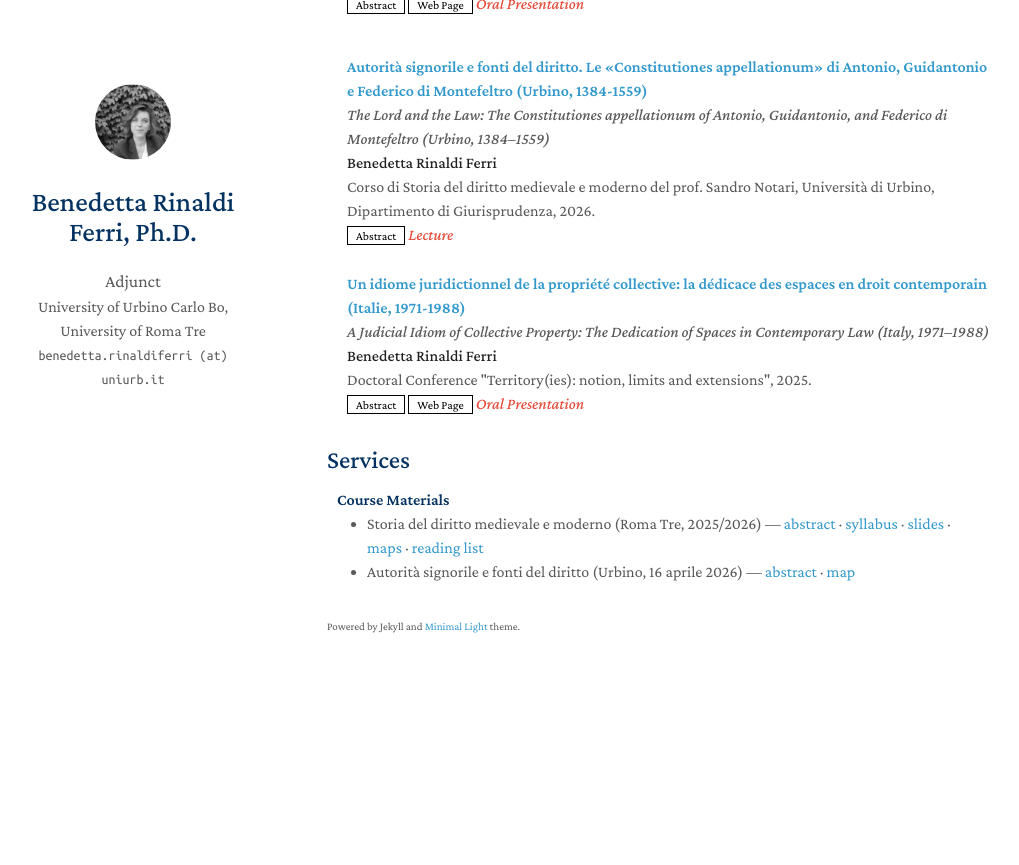
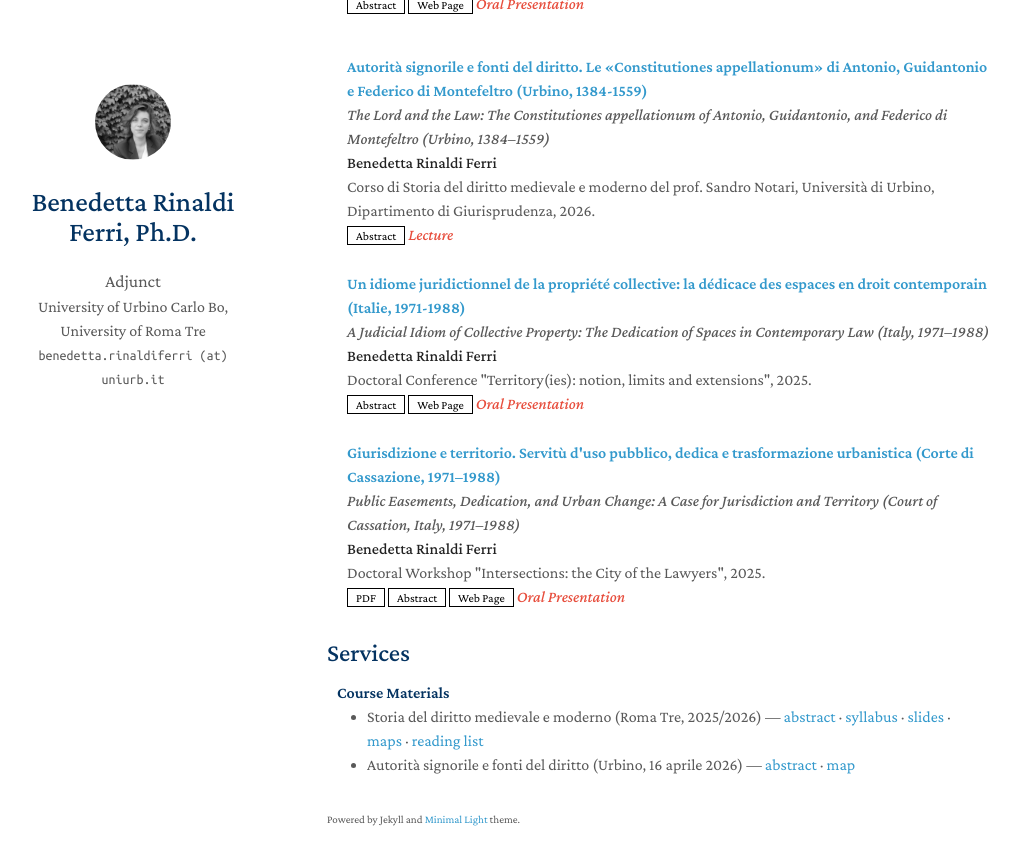
Before and after one commit to rinaldiferri/rinaldiferri.github.io, a Jekyll site: the page built from index.md, in a window 1280 px wide and 900 px high, scrolled down 836 px. Shown: the top 865 px of the window, without its empty margins (143-1162 px from the left). Built offline with Jekyll 4.4.1, drawn with Linux system fonts in a browser that asks for light colours; a style sheet for code colours, icons or effects is not loaded; our own code applies the rules of GitHub Pages for plain Markdown files; before the commit the page ends 1543 px from its top, so only the background shows below that.

Commit message:
Update publications.yml

```diff
--- a/_data/publications.yml
+++ b/_data/publications.yml
@@ -34,3 +34,13 @@ main:
     abstract: "https://rinaldiferri.github.io/assets/files/2025_lille_abstract.pdf"
     page: "https://chj-cnrs.univ-lille.fr/detail-event/territoires-notion-limites-extensions"
     notes: "Oral Presentation"
+
+  - title: "Giurisdizione e territorio. Servitù d'uso pubblico, dedica e trasformazione urbanistica (Corte di Cassazione, 1971–1988)"
+    english_title: "Public Easements, Dedication, and Urban Change: A Case for Jurisdiction and Territory (Court of Cassation, Italy, 1971–1988)"
+    authors: "<strong>Benedetta Rinaldi Ferri</strong>"
+    conference_short: "CITYJUR"
+    conference: "Doctoral Workshop \"Intersections: the City of the Lawyers\", 2025."
+    abstract: "https://rinaldiferri.github.io/assets/files/2025_roma_abstract.pdf"
+    pdf: "https://arxiv.org/pdf/2306.00988.pdf"
+    page: "https://aisuinternational.org/2019/wp-content/uploads/2025/02/City-of-Jurists_Draft-programme.pdf"
+    notes: "Oral Presentation"
```
